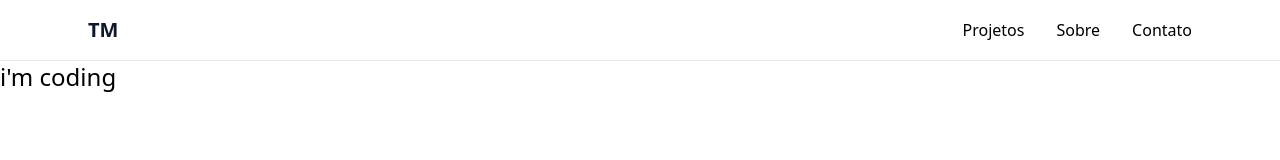
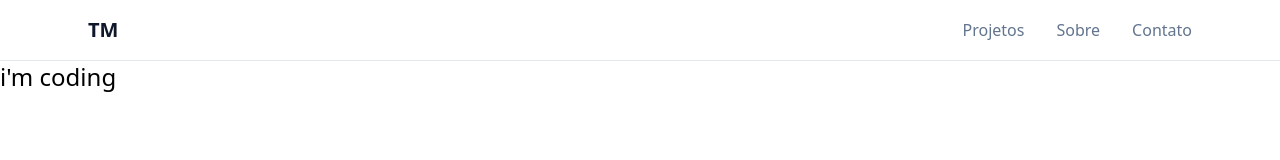
Before and after one commit to devvthalisson/portfolio, a React (Vite) app: page / in a window 1280 px wide. Shown: the top 160 px of the page. Built offline with nearby package versions, Linux system fonts and the light colour scheme.

Commit message:
refactor: polish animations in header

```diff
--- a/src/layout/Navbar.jsx
+++ b/src/layout/Navbar.jsx
@@ -10,14 +10,30 @@ export function Navbar() {
     setOpen(!open);
   };
 
-  const navbar = {
-    hidden: { opacity: 0 },
-    visible: { opacity: 1, transition: { staggerChildren: 0.15, ease: 'linear' } },
-  };
-
-  const items = {
-    hidden: { opacity: 0 },
-    visible: { opacity: 1 },
+  const animateElements = {
+    navbar: {
+      normal: {
+        hidden: { opacity: 0 },
+        visible: {
+          opacity: 1,
+          transition: { staggerChildren: 0.15, ease: "linear" },
+        },
+      },
+      mobile: {
+        hidden: { opacity: 0, scale: 0, y: -60, x: 20 },
+        visible: {
+          opacity: 1,
+          scale: 1,
+          y: 0,
+          x: 0,
+          transition: { staggerChildren: 0.15 },
+        },
+      },
+    },
+    items: {
+      hidden: { opacity: 0 },
+      visible: { opacity: 1 },
+    },
   };
 
   const listMenu = [
@@ -41,6 +57,8 @@ export function Navbar() {
         <div className="relative">
           <motion.div
             className="md:hidden"
+            initial={{ opacity: 0 }}
+            animate={{ opacity: 1 }}
             whileHover={{ scale: 1.05, y: -2 }}
             whileTap={{ scale: 0.9, y: 1 }}
             transition={{ type: "spring", stiffness: 300, damping: 9 }}
@@ -51,27 +69,22 @@ export function Navbar() {
           <AnimatePresence>
             {open && (
               <motion.ul
-                initial={{ opacity: 0, scale: 0, y: -60, x: 20 }}
-                animate={{ opacity: 1, scale: 1, y: 0, x: 0 }}
+                variants={animateElements.navbar.mobile}
+                initial="hidden"
+                animate="visible"
                 exit={{ opacity: 0, scale: 0, y: -60, x: 20 }}
-                tabIndex="-1"
-                className={`absolute flex p-3 w-32 mt-3 flex-col gap-3 bg-white right-0 shadow md:hidden`}
+                className="absolute flex p-3 w-32 mt-3 flex-col gap-3 bg-white right-0 shadow md:hidden"
               >
-                <li>
-                  <a href="#" className="text-sm">
-                    Projetos
-                  </a>
-                </li>
-                <li>
-                  <a href="#" className="text-sm">
-                    Sobre
-                  </a>
-                </li>
-                <li>
-                  <a href="#" className="text-sm">
-                    Contato
-                  </a>
-                </li>
+                {listMenu.map((item) => (
+                  <motion.li key={item.name} variants={animateElements.items}>
+                    <a
+                      href={item.href}
+                      className="text-slate-600 active:text-slate-900"
+                    >
+                      {item.name}
+                    </a>
+                  </motion.li>
+                ))}
               </motion.ul>
             )}
           </AnimatePresence>
@@ -80,15 +93,16 @@ export function Navbar() {
       <nav className="hidden md:flex">
         <motion.ul
           className="flex gap-8"
-          variants={navbar}
+          variants={animateElements.navbar.normal}
           initial="hidden"
           animate="visible"
         >
           {listMenu.map((item) => (
             <motion.li
+              className="text-slate-500 cursor-pointer hover:text-slate-900"
               key={item.name}
               href={item.href}
-              variants={items}
+              variants={animateElements.items}
             >
               {item.name}
             </motion.li>
```
